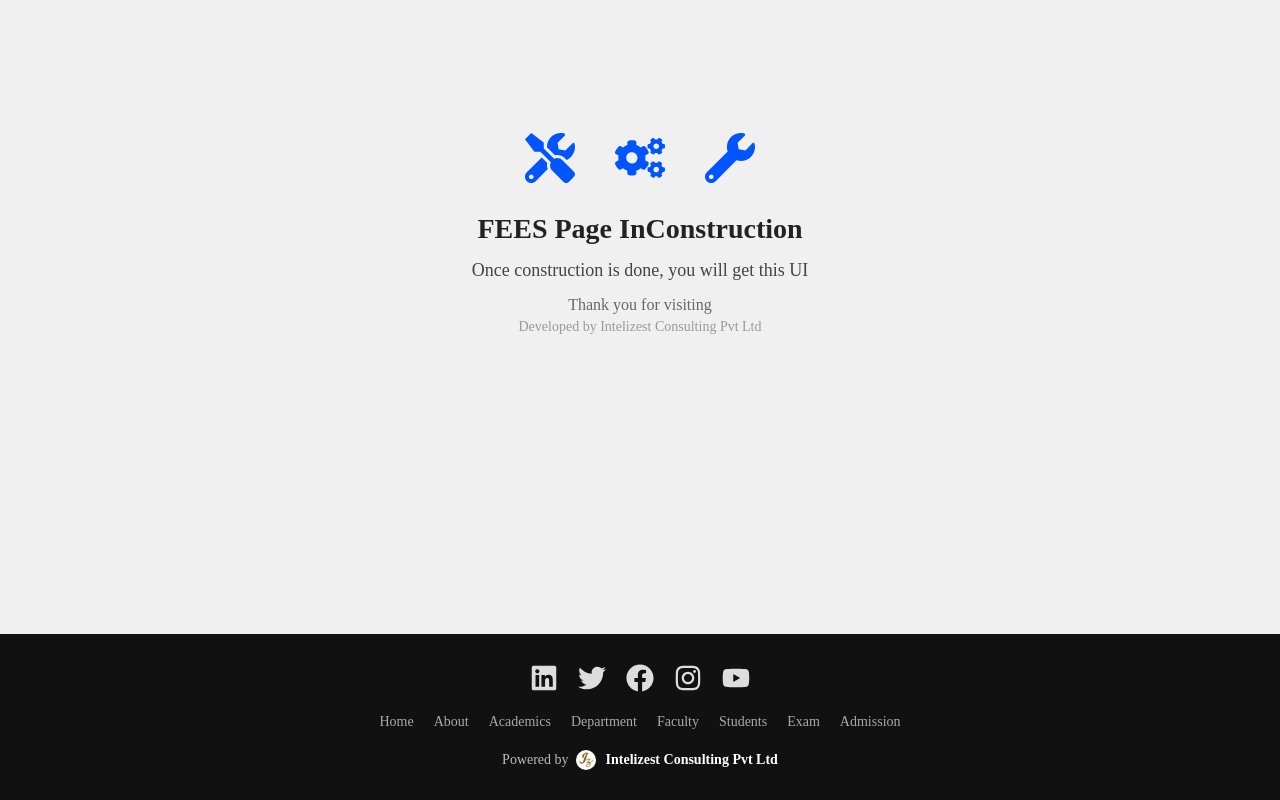
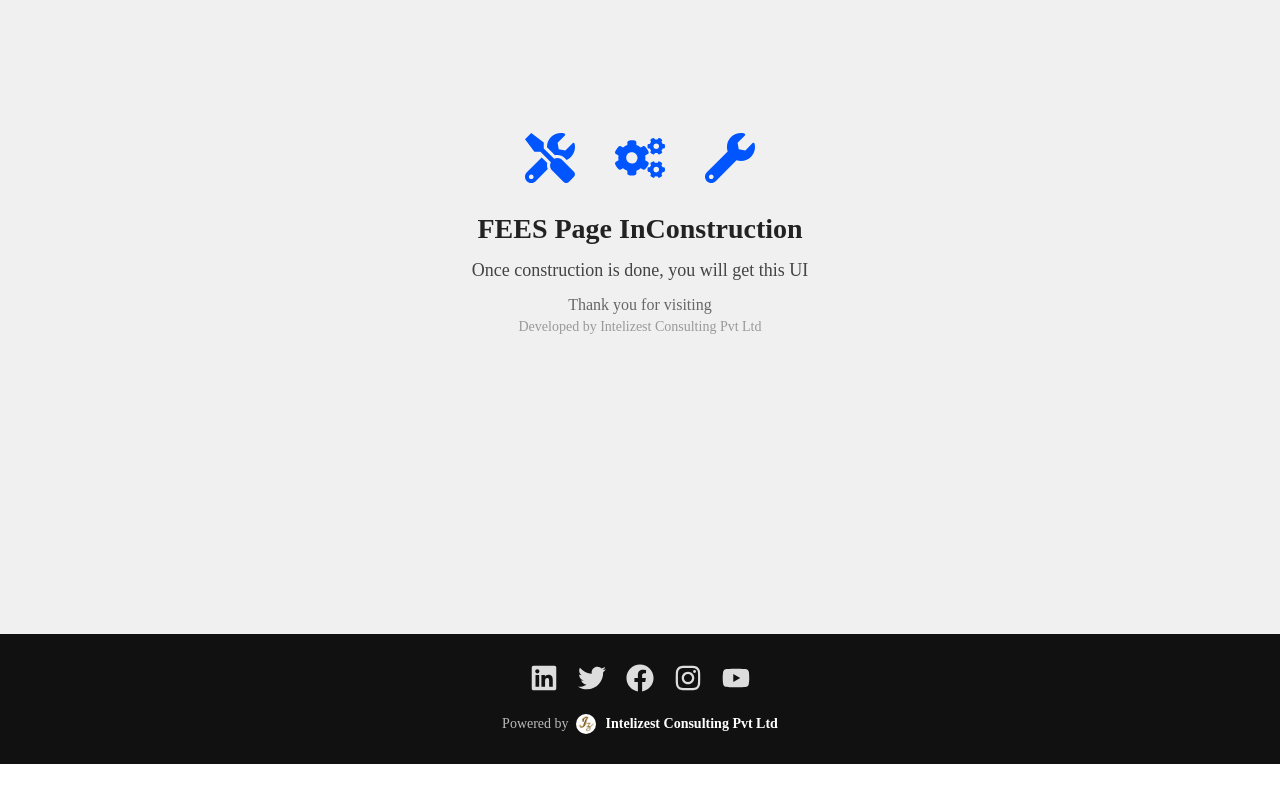
Before and after one commit to kkhaleel-dev/Website, a React (Vite) app: page /fees in a window 1280 px wide. Shown: the part 252-1052 px from the top of the page. After the commit the page ends 1016 px from the top, so only its background shows below. Built offline with nearby package versions, Linux system fonts and the light colour scheme.

Commit message:
Footer Unwanted Links Removed -V1.0.3

```diff
--- a/src/components/Footer.jsx
+++ b/src/components/Footer.jsx
@@ -51,7 +51,7 @@
         </a>
       </div>
 
-      <div className="footer-links">
+      {/* <div className="footer-links">
         <a>Home</a>
         <a>About</a>
         <a>Academics</a>
@@ -60,7 +60,7 @@
         <a>Students</a>
         <a>Exam</a>
         <a>Admission</a>
-      </div>
+      </div> */}
 
       <p className="powered">
         Powered by &nbsp;
```
